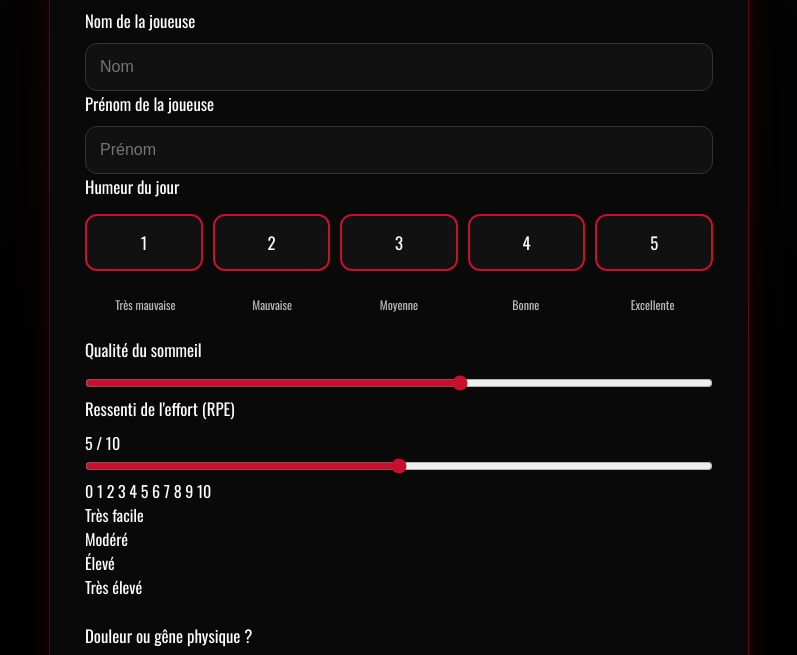
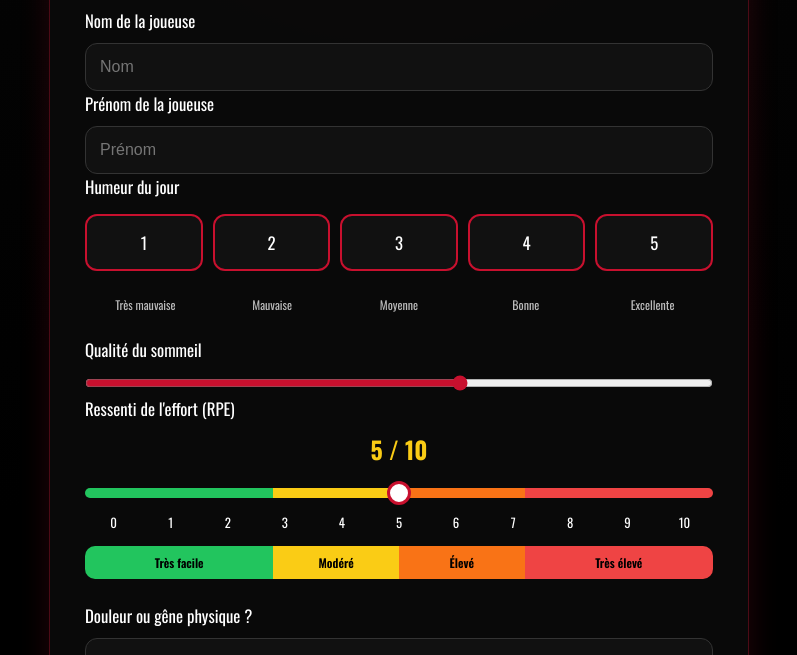
Before and after one commit to FCF91U15F/FCF91---Ressentis-Joueuses, a plain HTML site: page ressenti.html in a window 1280 px wide. Shown: the part 286-941 px from the top of the page, without its empty margins (241-1038 px from the left). Drawn offline with nearby package versions, Linux system fonts and the light colour scheme.

Commit message:
Update style.css

```diff
--- a/style.css
+++ b/style.css
@@ -280,3 +280,79 @@ input[type="range"]{
     color:#bbb;
     text-align:center;
 }
+
+/* ===== RPE ===== */
+
+.rpe-value{
+    text-align:center;
+    font-size:1.5rem;
+    font-weight:700;
+    margin-bottom:12px;
+    color:#facc15;
+}
+
+#effort{
+    width:100%;
+    height:10px;
+    border-radius:10px;
+    appearance:none;
+    outline:none;
+    background:linear-gradient(to right,
+        #22c55e 0%,
+        #22c55e 30%,
+        #facc15 30%,
+        #facc15 50%,
+        #f97316 50%,
+        #f97316 70%,
+        #ef4444 70%,
+        #ef4444 100%);
+}
+
+#effort::-webkit-slider-thumb{
+    appearance:none;
+    width:24px;
+    height:24px;
+    border-radius:50%;
+    background:white;
+    border:3px solid #c8102e;
+    cursor:pointer;
+}
+
+#effort::-moz-range-thumb{
+    width:24px;
+    height:24px;
+    border-radius:50%;
+    background:white;
+    border:3px solid #c8102e;
+    cursor:pointer;
+}
+
+.rpe-scale{
+    display:grid;
+    grid-template-columns:repeat(11,1fr);
+    margin-top:10px;
+    font-size:.8rem;
+    color:white;
+    text-align:center;
+}
+
+.rpe-zones{
+    display:grid;
+    grid-template-columns:3fr 2fr 2fr 3fr;
+    margin-top:14px;
+    border-radius:10px;
+    overflow:hidden;
+}
+
+.zone{
+    text-align:center;
+    padding:8px 4px;
+    font-size:.75rem;
+    font-weight:600;
+    color:#000;
+}
+
+.green{background:#22c55e;}
+.yellow{background:#facc15;}
+.orange{background:#f97316;}
+.red{background:#ef4444;}
```
